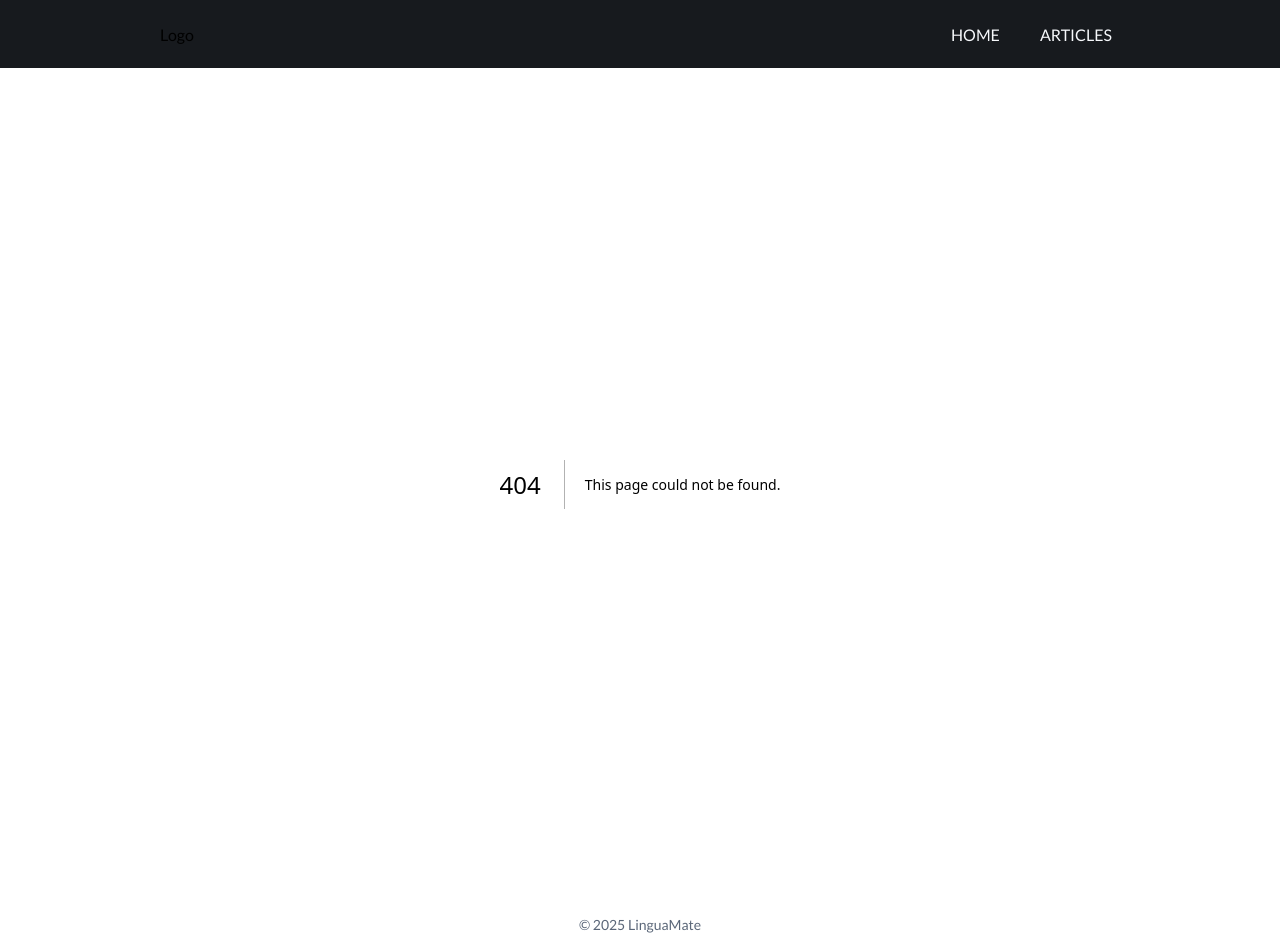
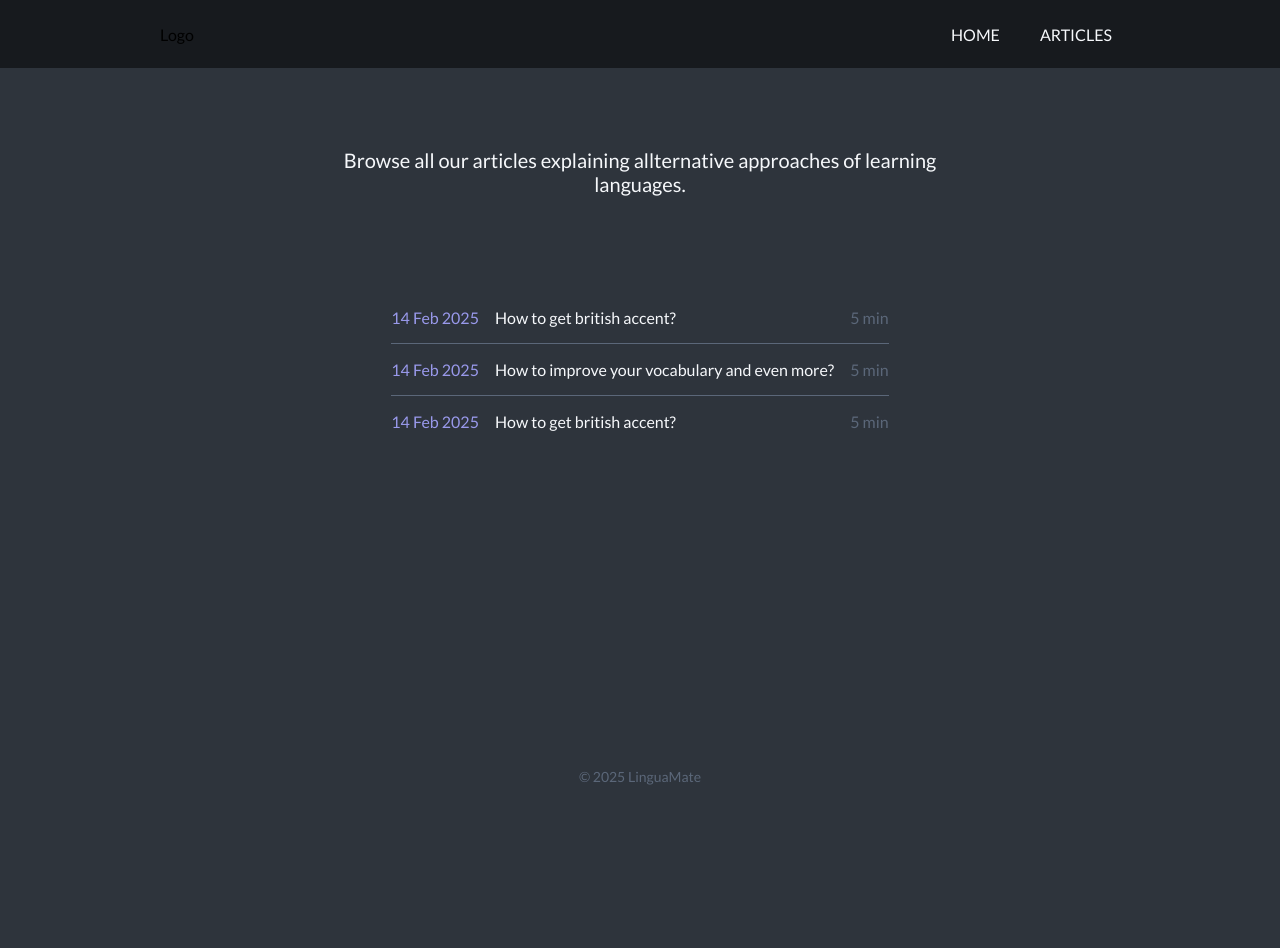
Before and after one commit to JacekKraj/linguamate, a Next.js app: page /articles in a window 1280 px wide. Before the commit this address had no page. After the commit the page ends 800 px from the top, so only its background shows below. Built offline with nearby package versions, Linux system fonts and the light colour scheme.

Commit message:
add articles page

```diff
--- /dev/null
+++ b/src/app/articles/page.tsx
@@ -0,0 +1,13 @@
+import { ArticleLinks } from '@/components/common/articleLinks/ArticleLinks';
+import { PageHeader } from '@/components/common/pageHeader/PageHeader';
+
+export default function Page() {
+  return (
+    <>
+      <PageHeader>
+        Browse all our articles explaining allternative approaches of learning languages.
+      </PageHeader>
+      <ArticleLinks isSeeMore={false} />
+    </>
+  );
+}
--- a/src/components/common/articleLinks/ArticleLinks.tsx
+++ b/src/components/common/articleLinks/ArticleLinks.tsx
@@ -2,7 +2,11 @@ import { ArticleLink } from '@/components/common/articleLinks/ArticeLink';
 import styles from './articleLinks.module.css';
 import { LinkButton } from '@/components/common/linkButton/LinkButton';
 
-export const ArticleLinks = () => {
+interface ArticleLinksProps {
+  isSeeMore?: boolean;
+}
+
+export const ArticleLinks = ({ isSeeMore = true }: ArticleLinksProps) => {
   return (
     <div className={styles.articleLinksContainer}>
       <div className={styles.articleLinks}>
@@ -25,9 +29,11 @@ export const ArticleLinks = () => {
           minsRead={5}
         />
       </div>
-      <LinkButton href="/articles" variant="primary-outline">
-        See more
-      </LinkButton>
+      {isSeeMore && (
+        <LinkButton href="/articles" variant="primary-outline">
+          See more
+        </LinkButton>
+      )}
     </div>
   );
 };
--- a/src/components/common/articleLinks/articleLinks.module.css
+++ b/src/components/common/articleLinks/articleLinks.module.css
@@ -7,7 +7,7 @@
 .articleLinks {
   margin-top: var(--spacing-lg);
   margin-bottom: var(--spacing-xxl);
-  max-width: 500px;
+  max-width: 600px;
 }
 
 .articleLink {
--- /dev/null
+++ b/src/components/common/pageHeader/PageHeader.tsx
@@ -0,0 +1,9 @@
+import styles from './pageHeader.module.css';
+
+interface PageHeaderProps {
+  children: string;
+}
+
+export const PageHeader = ({ children }: PageHeaderProps) => {
+  return <h1 className={styles.pageHeader}>{children}</h1>;
+};
--- a/src/components/homePage/homePageHeader/homePageHeader.module.css
+++ b/src/components/common/pageHeader/pageHeader.module.css
@@ -1,4 +1,4 @@
-.homePageHeader {
+.pageHeader {
   font-size: var(--font-lg);
   color: var(--neutral10);
   font-weight: var(--font-normal);
```
Also changed, not shown: src/app/page.tsx (+5 -2 lines), src/components/homePage/homePageHeader/HomePageHeader.tsx (deleted, +0 -10 lines).
